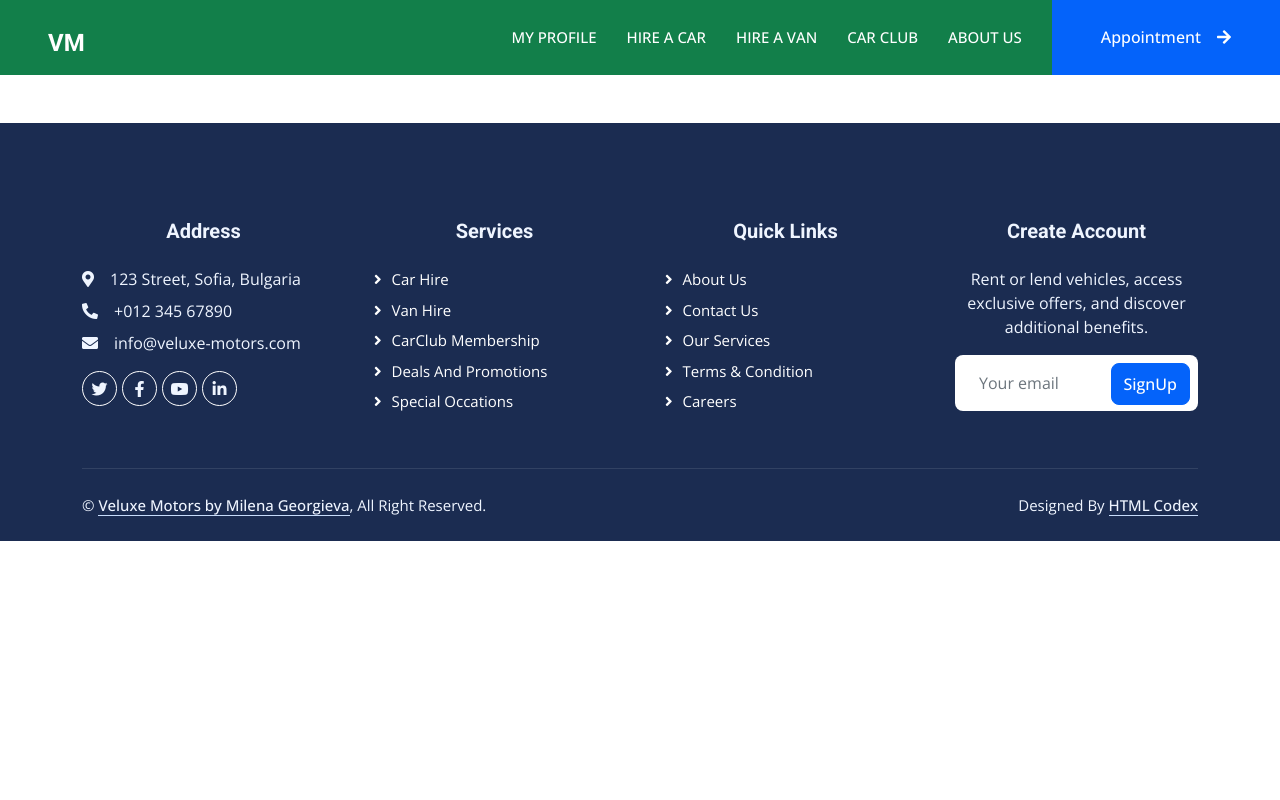
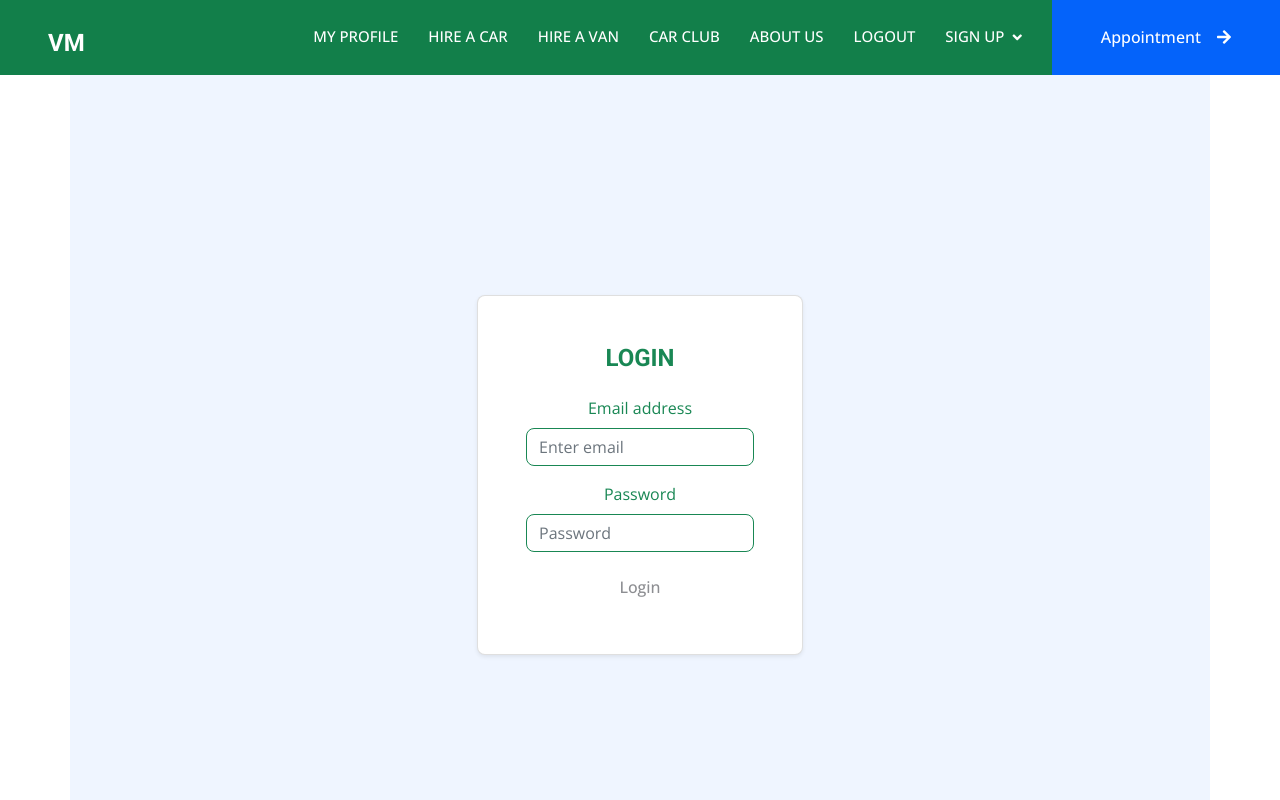
Before and after one commit to MilenaGeorgieva95/Cozy-Corners-BnB-React-App, a React (Vite) app in the folder client/: page /login in a window 1280 px wide. Shown: the top 800 px of the page. Built offline with nearby package versions, Linux system fonts and the light colour scheme; no server answers.

Commit message:
add login page

```diff
--- a/client/src/App.jsx
+++ b/client/src/App.jsx
@@ -6,12 +6,14 @@ import Nav from "./components/navigation/Nav";
 import Home from "./components/home/Home";
 import MyProfile from "./components/my-profile/MyProfile";
 import CatalogCars from "./components/catalog/catalog-cars/CatalogCars";
+import Login from "./components/userAuth/Login";
 
 function App() {
   return (
     <>
       <Nav />
       <Routes>
+        <Route path="/login" element={<Login />} />
         <Route path="/" element={<Home />} />
         <Route path="/my-profile" element={<MyProfile />} />
         <Route path="/catalog-cars" element={<CatalogCars />} />
--- a/client/src/components/navigation/Nav.jsx
+++ b/client/src/components/navigation/Nav.jsx
@@ -35,35 +35,29 @@ export default function Nav() {
             <Link to="/car-club" className="nav-item nav-link">
               Car Club
             </Link>
-            {/* <div className="nav-item dropdown">
+            <Link to="/about" className="nav-item nav-link">
+              About Us
+            </Link>
+            <Link to="/logout" className="nav-item nav-link">
+              Logout
+            </Link>
+            <div className="nav-item dropdown">
               <Link
-                href="#"
+                to="/login"
                 className="nav-link dropdown-toggle"
                 data-bs-toggle="dropdown"
               >
-                Learn
+                Sign Up
               </Link>
               <div className="dropdown-menu rounded-0 rounded-bottom m-0">
-                <Link href="feature.html" className="dropdown-item">
-                  The Company
+                <Link to="/login" className="dropdown-item">
+                  Login
                 </Link>
-                <Link href="team.html" className="dropdown-item">
-                  Events
-                </Link>
-                <Link href="appointment.html" className="dropdown-item">
-                  Appointment
-                </Link>
-                <Link href="testimonial.html" className="dropdown-item">
-                  Testimonial
-                </Link>
-                <Link href="404.html" className="dropdown-item">
-                  404 Page
+                <Link to="/register" className="dropdown-item">
+                  Register
                 </Link>
               </div>
-            </div> */}
-            <Link to="about" className="nav-item nav-link">
-              About Us
-            </Link>
+            </div>
           </div>
           <Link
             to="/appointment"
--- /dev/null
+++ b/client/src/components/userAuth/Login.jsx
@@ -0,0 +1,45 @@
+export default function Login() {
+  return (
+    <div className="container d-flex justify-content-center align-items-center min-vh-100 bg-light">
+      <div
+        className="card login-container shadow-sm"
+        style={{ maxWidth: "400px" }}
+      >
+        <div className="card-body">
+          <h4 className="card-title text-center text-success mb-4">LOGIN</h4>
+          <form>
+            <div className="mb-3">
+              <label htmlFor="email" className="form-label text-success">
+                Email address
+              </label>
+              <input
+                type="email"
+                className="form-control border-success"
+                id="email"
+                placeholder="Enter email"
+                required
+              />
+            </div>
+            <div className="mb-3">
+              <label htmlFor="password" className="form-label text-success">
+                Password
+              </label>
+              <input
+                type="password"
+                className="form-control border-success"
+                id="password"
+                placeholder="Password"
+                required
+              />
+            </div>
+            <div className="d-grid">
+              <button type="submit" className="btn btn-green">
+                Login
+              </button>
+            </div>
+          </form>
+        </div>
+      </div>
+    </div>
+  );
+}
```
